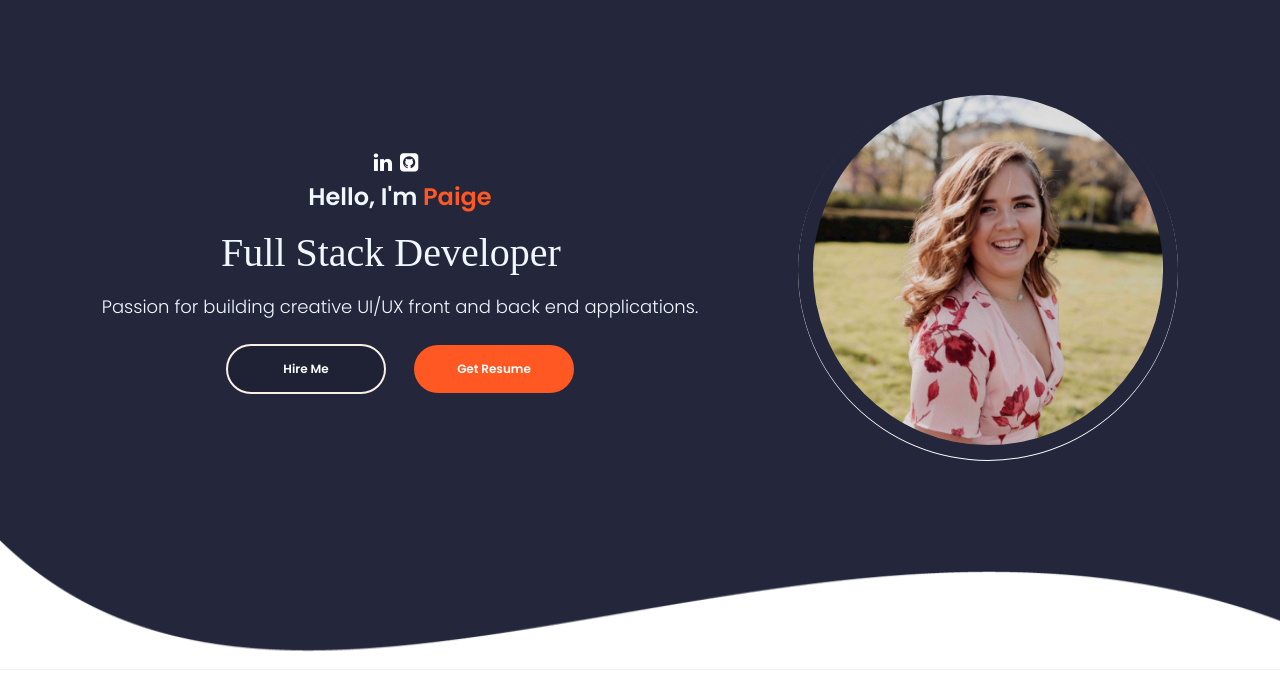
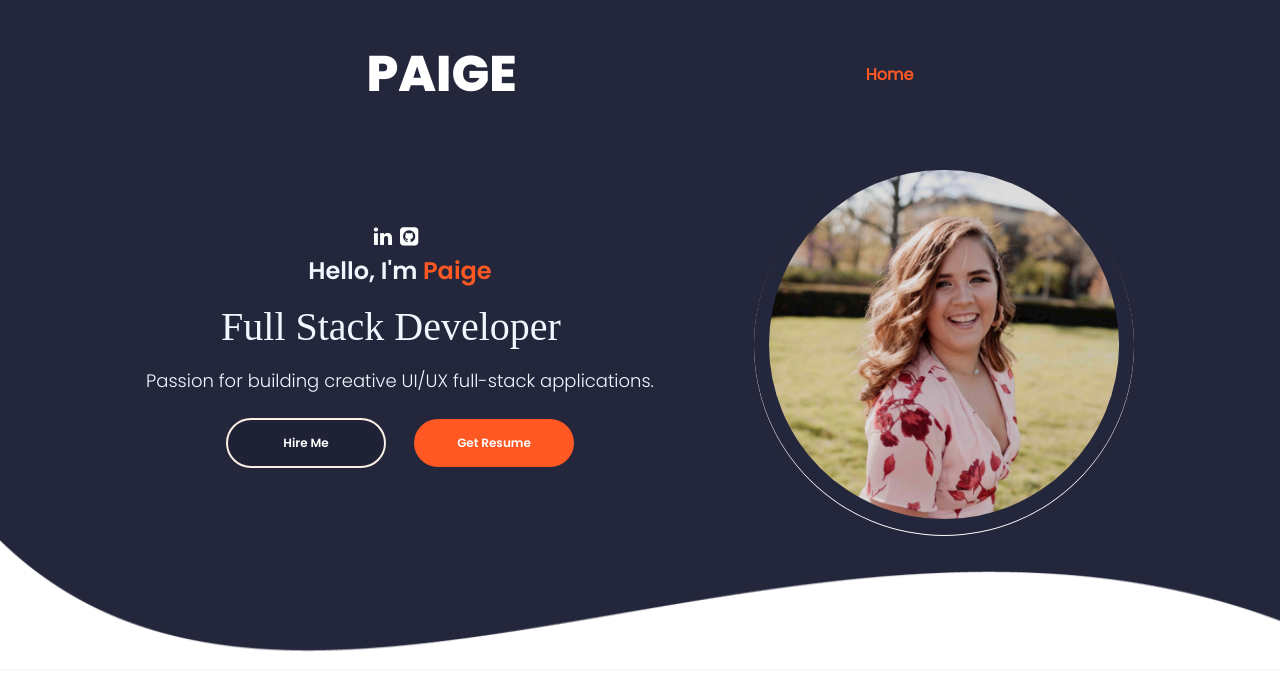
Before and after one commit to paigetiedeman/react-portfolio, a React (Create React App) app: page / in a window 1280 px wide. Shown: the top 690 px of the page. Built offline with nearby package versions, Linux system fonts and the light colour scheme; a web font is replaced by a local one.

Commit message:
Header added + utilities

```diff
--- a/src/App.js
+++ b/src/App.js
@@ -1,10 +1,10 @@
 import './App.css';
-import Home from './PortfolioContainer/Home/Home'
+import PortfolioContainer from './PortfolioContainer/PortfolioContainer'
 
 function App() {
   return (
     <div className="App">
-      <Home />
+      <PortfolioContainer />
     </div>
   );
 }
--- a/src/PortfolioContainer/Home/Header/Header.css
+++ b/src/PortfolioContainer/Home/Header/Header.css
@@ -0,0 +1,86 @@
+.header-container {
+  display: flex;
+  justify-content: center;
+  height: 149px;
+  color: var(--white);
+}
+.header-parent {
+  display: flex;
+  align-items: center;
+  justify-content: space-around;
+  height: 100%;
+  width: 70%;
+  color: var(--white);
+}
+.header-logo {
+  font-size: 50px;
+  font-family: "Poppins ExtraBold";
+  color: var(--white);
+}
+.header-options {
+  display: flex;
+  align-items: center;
+}
+.header-option {
+  font-size: 16px;
+  cursor: pointer;
+  font-weight: 600;
+}
+.header-hamburger {
+  display: none;
+  color: var(--white);
+}
+.header-option-separator {
+  margin: 0 50px 0 0;
+  color: var(--white);
+}
+.selected-header-option {
+  color: var(--dark-orange);
+}
+
+/*IPAD PRO RESPONSIVENESS*/
+@media only screen and (max-width: 1110px) {
+  header-parent {
+    width: 80%;
+  }
+}
+@media only screen and (max-width: 970px) {
+  .header-hamburger {
+    display: block;
+  }
+  .header-parent {
+    width: 100%;
+    padding: 0 40px;
+    position: relative;
+  }
+  .header-options {
+    display: flex;
+    flex-direction: column;
+    position: absolute;
+    left: -100%;
+    transition: all 0.8s ease-out;
+    top: 0px;
+    height: 100vh;
+    width: 100%;
+    justify-content: space-around;
+    background-color: #1f2235;
+    z-index: 1000;
+    opacity: 0.5;
+  }
+  .header-option-separator {
+    margin: 0;
+  }
+  .selected-header-option {
+    color: var(--white);
+  }
+  .header-hamburger-bars {
+    font-size: 36px;
+    cursor: pointer;
+    margin: 0px 10px;
+    color: var(--white);
+  }
+  .show-hamburger-options {
+    left: 0;
+    opacity: 1;
+  }
+}
--- a/src/PortfolioContainer/Home/Header/Header.js
+++ b/src/PortfolioContainer/Home/Header/Header.js
@@ -1,9 +1,73 @@
-import React from 'react'
+import React, { useState, useEffect } from "react";
+import { TOTAL_SCREENS, GET_SCREEN_INDEX } from "../../../utilities/commonUtils";
+import ScrollService from "../../../utilities/ScrollService";
+import { faBars } from "@fortawesome/free-solid-svg-icons";
+import { FontAwesomeIcon } from "@fortawesome/react-fontawesome";
+import "./Header.css";
 
 export default function Header() {
+  const [selectedScreen, setSelectedScreen] = useState(0);
+  const [showHeaderOptions, setShowHeaderOptions] = useState(false);
+
+  const updateCurrentScreen = (currentScreen) => {
+    if (!currentScreen || !currentScreen.screenInView) return;
+
+    let screenIndex = GET_SCREEN_INDEX(currentScreen.screenInView);
+    if (screenIndex < 0) return;
+  };
+  let currentScreenSubscription =
+    ScrollService.currentScreenBroadcaster.subscribe(updateCurrentScreen);
+
+  const getHeaderOptions = () => {
+    return TOTAL_SCREENS.map((Screen, i) => (
+      <div
+        key={Screen.screen_name}
+        className={getHeaderOptionsClasses(i)}
+        onClick={() => switchScreen(i, Screen)}
+      >
+        <span>{Screen.screen_name}</span>
+      </div>
+    ));
+  };
+
+  const getHeaderOptionsClasses = (index) => {
+    let classes = "header-option ";
+    if (index < TOTAL_SCREENS.length - 1) classes += "header-option-separator ";
+
+    if (selectedScreen === index) classes += "selected-header-option ";
+
+    return classes;
+  };
+
+  const switchScreen = (index, screen) => {
+    let screenComponent = document.getElementById(screen.screen_name);
+    if (!screenComponent) return;
+
+    screenComponent.scrollIntoView({ behavior: "smooth" });
+    setSelectedScreen(index);
+    setShowHeaderOptions(false);
+  };
+
+  useEffect(() => {
+    return () => {
+      currentScreenSubscription.unsubscribe();
+    };
+  }, [currentScreenSubscription]);
+
   return (
-    <div>
-
+<div className="header-container" onClick={() => setShowHeaderOptions(!showHeaderOptions)}>
+      <div className="header-parent">
+        <div className="header-hamburger" onClick={() => setShowHeaderOptions(!showHeaderOptions)}>
+          <FontAwesomeIcon className="header-hamburger-bars" icon={faBars} />
+        </div>
+        <div className="header-logo">
+          <span>PAIGE</span>
+        </div>
+        <div
+          className={ showHeaderOptions ? "header-options show-hamburger-options" : "header-options" } >
+          {getHeaderOptions()}
+        </div>
+      </div>
     </div>
-  )
+  );
 }
--- a/src/PortfolioContainer/Home/Profile/Profile.js
+++ b/src/PortfolioContainer/Home/Profile/Profile.js
@@ -42,7 +42,7 @@
                 />
               </h1>
               <span className="profile-role-tagline">
-                Passion for building creative UI/UX front and back end applications.
+                Passion for building creative UI/UX full-stack applications.
               </span>
             </span>
           </div>
@@ -51,7 +51,7 @@
               {" "}
               Hire Me{" "}
             </button>
-            <a href="PortfolioResume.pdf" download="Paige's PortfolioResume.pdf">
+            <a href="PortfolioResume.pdf" download="Paige PortfolioResume.pdf">
               <button className="btn highlighted-btn">Get Resume</button>
             </a>
           </div>
--- /dev/null
+++ b/src/PortfolioContainer/PortfolioContainer.js
@@ -0,0 +1,17 @@
+import React from 'react';
+import {TOTAL_SCREENS} from '../utilities/commonUtils';
+
+export default function PortfolioContainer() {
+  const mapAllScreens = () => {
+    return (
+      TOTAL_SCREENS.map((screen) => (
+        (screen.component) ? <screen.component screenName={screen.screen_name} key={screen.screen_name} id={screen.screen_name} /> : <div key={screen.screen_name}></div>
+      ))
+    )
+  }
+  return (
+    <div className="portfolio-container">
+      {mapAllScreens()}
+    </div>
+  )
+}
--- /dev/null
+++ b/src/utilities/ScrollService.js
@@ -0,0 +1,85 @@
+import { TOTAL_SCREENS } from "./commonUtils";
+import { Subject } from "rxjs";
+
+export default class ScrollService {
+  static scrollHandler = new ScrollService();
+  static currentScreenBroadcaster = new Subject();
+  static currentScreenFadeIn = new Subject();
+
+  //lets have a constructor here and add the scroll event to window
+  constructor() {
+    /* ADD SCROLL EVENT TO WINDOW */
+    window.addEventListener("scroll", this.checkCurrentScreenUnderViewport);
+  }
+
+  /* SCROLL TO HIRE ME / CONTACT ME SCREEN */
+  scrollToHireMe = () => {
+    let contactMeScreen = document.getElementById("ContactMe");
+    if (!contactMeScreen) return;
+
+    contactMeScreen.scrollIntoView({ behavior: "smooth" });
+  };
+  scrollToHome = () => {
+    let homeScreen = document.getElementById("Home");
+    if (!homeScreen) return;
+
+    homeScreen.scrollIntoView({ behavior: "smooth" });
+  };
+
+  /* CHECK IF ELEMENT IS IN VIEW .this simply means if the document appears fully on the screen or not */
+  isElementInView = (elem, type) => {
+    let rec = elem.getBoundingClientRect();
+    //this method returns a DOMRect object providing information about the size of an element and its position relative to the viewport.
+    // the view port  refers to the part of the document you're viewing which is currently visible in its window
+    let elementTop = rec.top;
+    let elemBottom = rec.bottom;
+
+    /* when the element is Partially Visible */
+    let partiallyVisible = elementTop < window.innerHeight && elemBottom >= 0;
+
+    /* Completely Visible */
+    let completelyVisible = elementTop >= 0 && elemBottom <= window.innerHeight;
+
+    switch (type) {
+      case "partial":
+        return partiallyVisible;
+
+      case "complete":
+        return completelyVisible;
+
+      default:
+        return false;
+    }
+  };
+
+  /* CHECK THE SCREEN THATS CURRENTLY UNDER VIEWPORT */
+  // which means the screen that is displayed fully
+  checkCurrentScreenUnderViewport = (event) => {
+    if (!event || Object.keys(event).length < 1) return;
+
+    for (let screen of TOTAL_SCREENS) {
+      let screenFromDOM = document.getElementById(screen.screen_name);
+      if (!screenFromDOM) continue;
+
+      let fullyVisible = this.isElementInView(screenFromDOM, "complete");
+      let partiallyVisible = this.isElementInView(screenFromDOM, "partial");
+
+      if (fullyVisible || partiallyVisible) {
+        if (partiallyVisible && !screen.alreadyRendered) {
+          ScrollService.currentScreenFadeIn.next({
+            fadeInScreen: screen.screen_name,
+          });
+          screen["alreadyRendered"] = true;
+          break;
+        }
+
+        if (fullyVisible) {
+          ScrollService.currentScreenBroadcaster.next({
+            screenInView: screen.screen_name,
+          });
+          break;
+        }
+      }
+    }
+  };
+}
--- /dev/null
+++ b/src/utilities/commonUtils.js
@@ -0,0 +1,16 @@
+import Home from '../PortfolioContainer/Home/Home';
+
+export const TOTAL_SCREENS = [
+  {
+    screen_name: "Home",
+    component: Home,
+  }
+]
+
+export const GET_SCREEN_INDEX = (screen_name)=>{
+  if(!screen_name) return -1;
+  for (let i = 0; i < TOTAL_SCREENS.length; i++){
+    if(TOTAL_SCREENS[i].screen_name === screen_name) return i;
+  }
+  return -1;
+};
```
Also changed, not shown: package.json (+12 -2 lines), src/utilities/Animations.js (added, +11 -0 lines), 1 other file (tests, documents, lock files or other folders).
